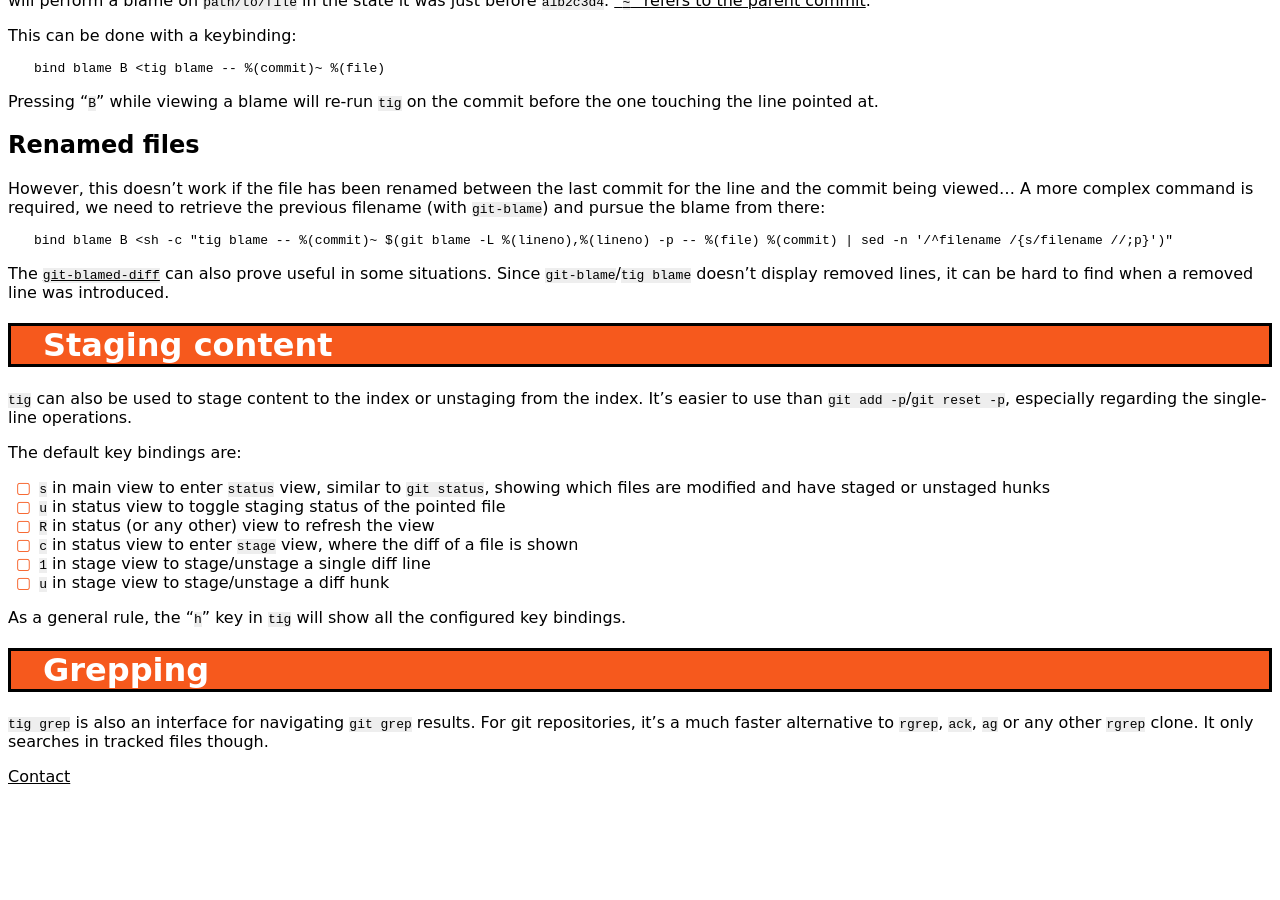
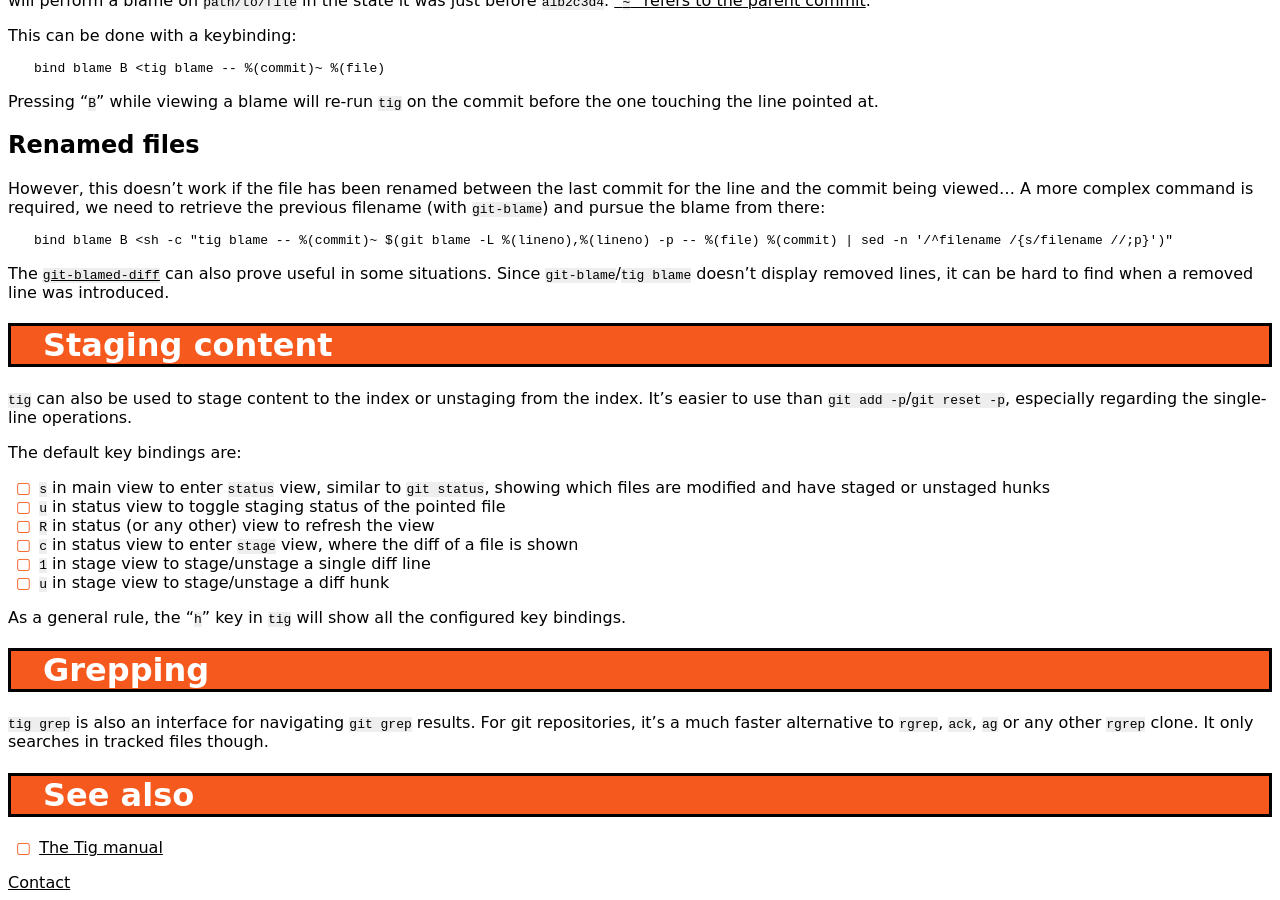
Before and after one commit to hydrargyrum/hydrargyrum.github.io, a Jekyll site: the page built from _posts/2017-08-10-tig.md, in a window 1280 px wide and 900 px high, scrolled down 1062 px. Built offline with Jekyll 4.4.1, drawn with Linux system fonts in a browser that asks for light colours; before the commit the page ends 1856 px from its top, so only the background shows below that.

Commit message:
tig: add the manual link

```diff
--- a/_posts/2017-08-10-tig.md
+++ b/_posts/2017-08-10-tig.md
@@ -103,3 +103,7 @@ As a general rule, the "`h`" key in `tig` will show all the configured key bindi
 
 `tig grep` is also an interface for navigating `git grep` results. For git repositories, it's a much faster alternative to `rgrep`, `ack`, `ag` or any other `rgrep` clone.
 It only searches in tracked files though.
+
+# See also
+
+* [The Tig manual](http://jonas.nitro.dk/tig/manual.html)
```
